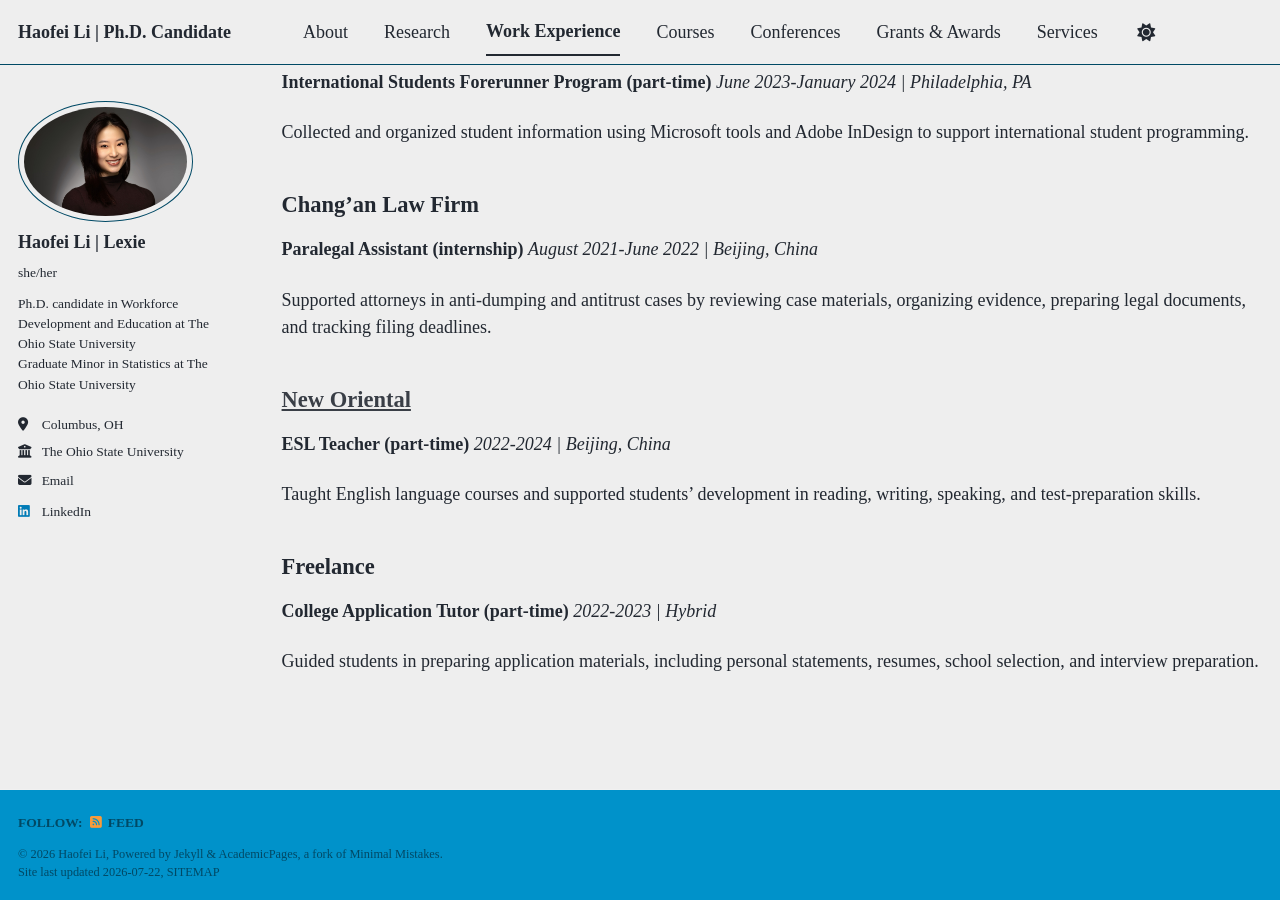
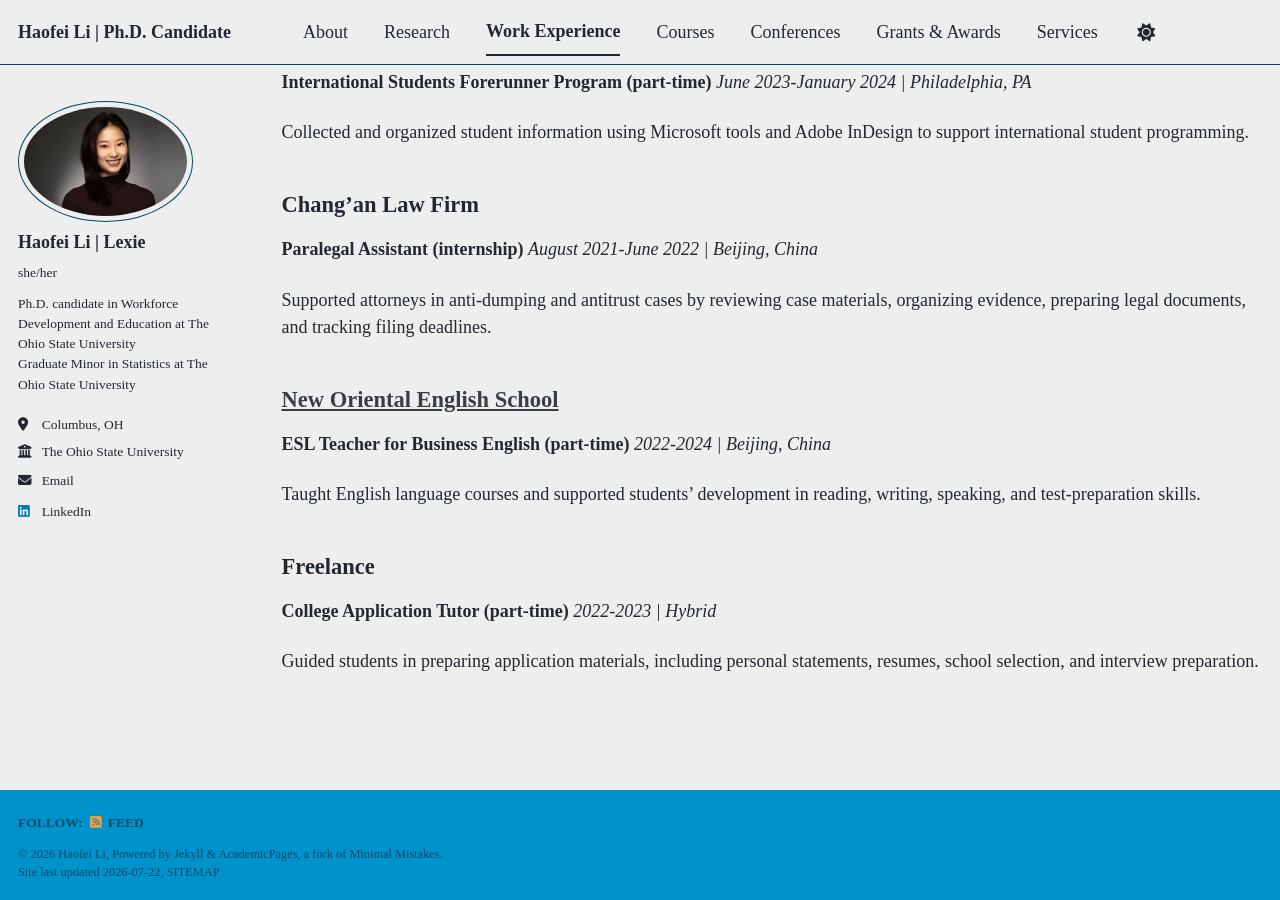
Before and after one commit to HFLI1/lexie, a Jekyll site: the page built from _pages/work-experience.md, in a window 1280 px wide and 900 px high, scrolled down 539 px. Built offline with Jekyll 4.4.1, drawn with Linux system fonts in a browser that asks for light colours; a style sheet for code colours, icons or effects is not loaded.

Commit message:
Update work-experience.md

```diff
--- a/_pages/work-experience.md
+++ b/_pages/work-experience.md
@@ -29,8 +29,8 @@ Collected and organized student information using Microsoft tools and Adobe InDe
 
 Supported attorneys in anti-dumping and antitrust cases by reviewing case materials, organizing evidence, preparing legal documents, and tracking filing deadlines.
 
-## [New Oriental](https://www.neworiental.org/english/)
-**ESL Teacher (part-time)**
+## [New Oriental English School](https://english.xdf.cn/)
+**ESL Teacher for Business English (part-time)**
 *2022-2024 | Beijing, China*
 
 Taught English language courses and supported students' development in reading, writing, speaking, and test-preparation skills.
```
